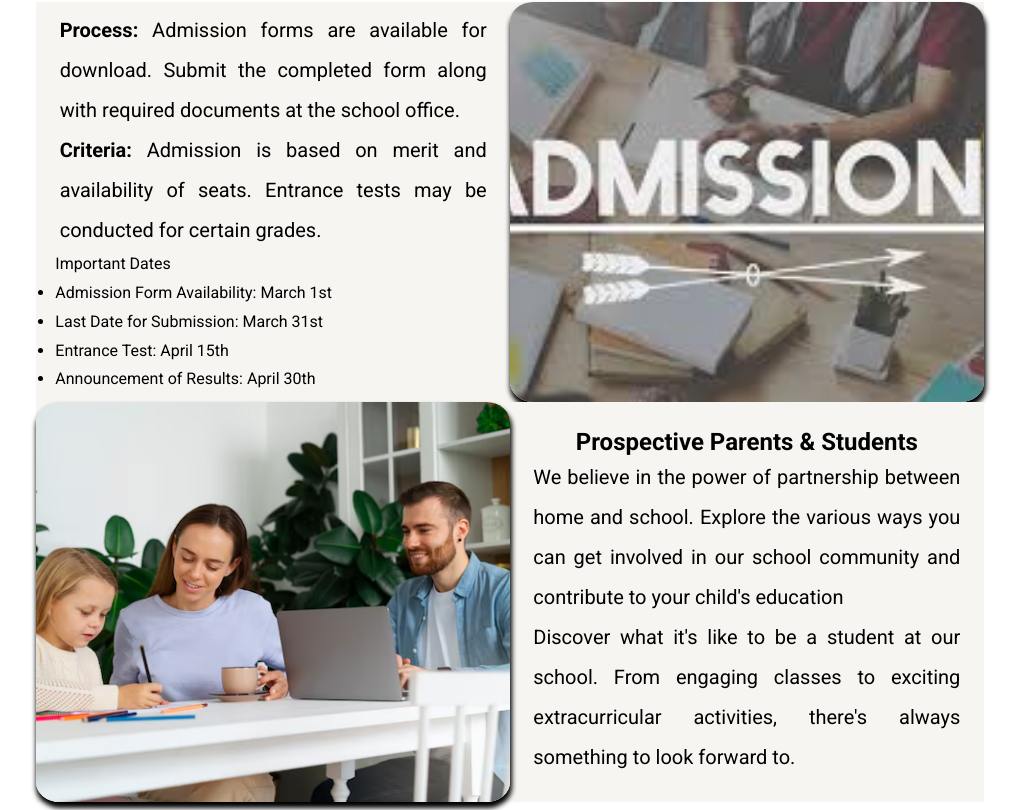
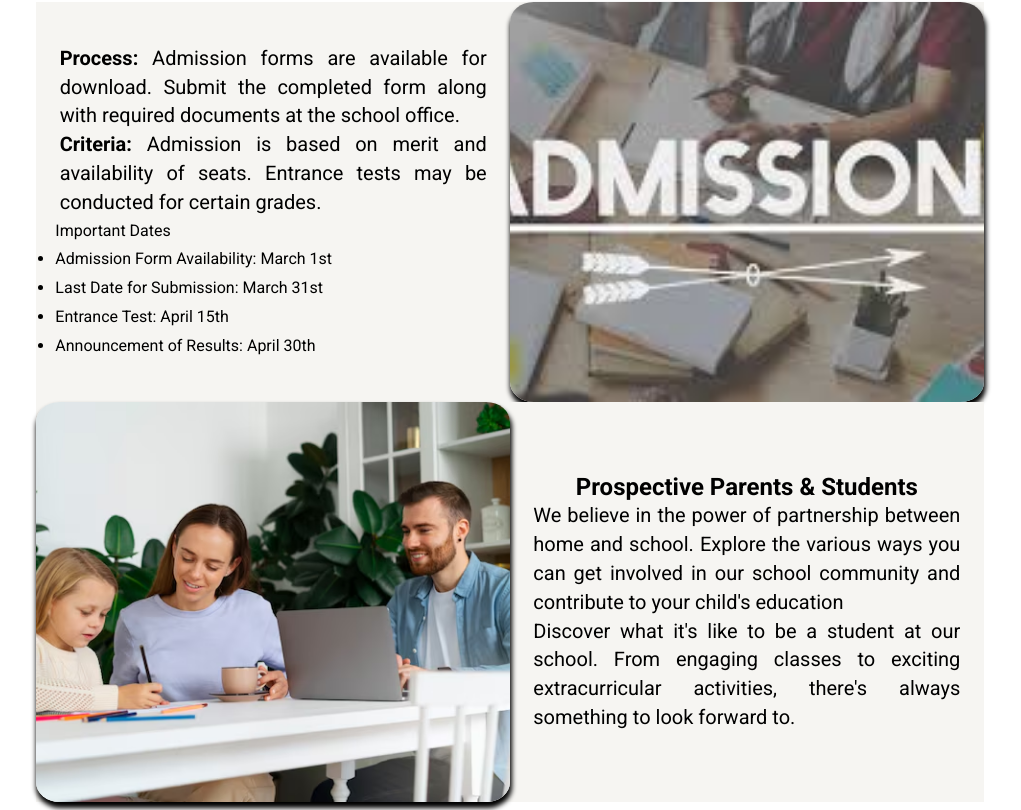
Before and after one commit to adityakamodiya/School-website, a React (Vite) app: page /Admissions in a window 1280 px wide. Shown: the part 319-1129 px from the top of the page, without its empty margins (130-1151 px from the left). Built offline with nearby package versions, Linux system fonts and the light colour scheme; a web font is replaced by a local one.

Commit message:
Update Admissions.jsx

```diff
--- a/src/Admissions.jsx
+++ b/src/Admissions.jsx
@@ -12,8 +12,8 @@ function Admissions() {
       </div>
       <div className="admission-row1">
         <div className="admission-row1-left">
-          <p style={{textAlign:'justify',lineHeight:'40px'}}><span>Process: </span>Admission forms are available for download. Submit the completed form along with required documents at the school office.</p>
-          <p style={{textAlign:'justify',lineHeight:'40px'}}><span>Criteria: </span>Admission is based on merit and availability of seats. Entrance tests may be conducted for certain grades.</p>
+          <p ><span>Process: </span>Admission forms are available for download. Submit the completed form along with required documents at the school office.</p>
+          <p ><span>Criteria: </span>Admission is based on merit and availability of seats. Entrance tests may be conducted for certain grades.</p>
 
           <span>Important Dates</span>
           <ul>
@@ -32,8 +32,8 @@ function Admissions() {
 
             <h2 style={{textAlign:'center'}}>Prospective
             Parents & Students</h2>
-            <p style={{textAlign:'justify',lineHeight:'40px'}}>We believe in the power of partnership between home and school. Explore the various ways you can get involved in our school community and contribute to your child's education</p>
-            <p style={{textAlign:'justify',lineHeight:'40px'}}>Discover what it's like to be a student at our school. From engaging classes to exciting extracurricular activities, there's always something to look forward to.</p>
+            <p>We believe in the power of partnership between home and school. Explore the various ways you can get involved in our school community and contribute to your child's education</p>
+            <p>Discover what it's like to be a student at our school. From engaging classes to exciting extracurricular activities, there's always something to look forward to.</p>
 
          </div>
       </div>
```
